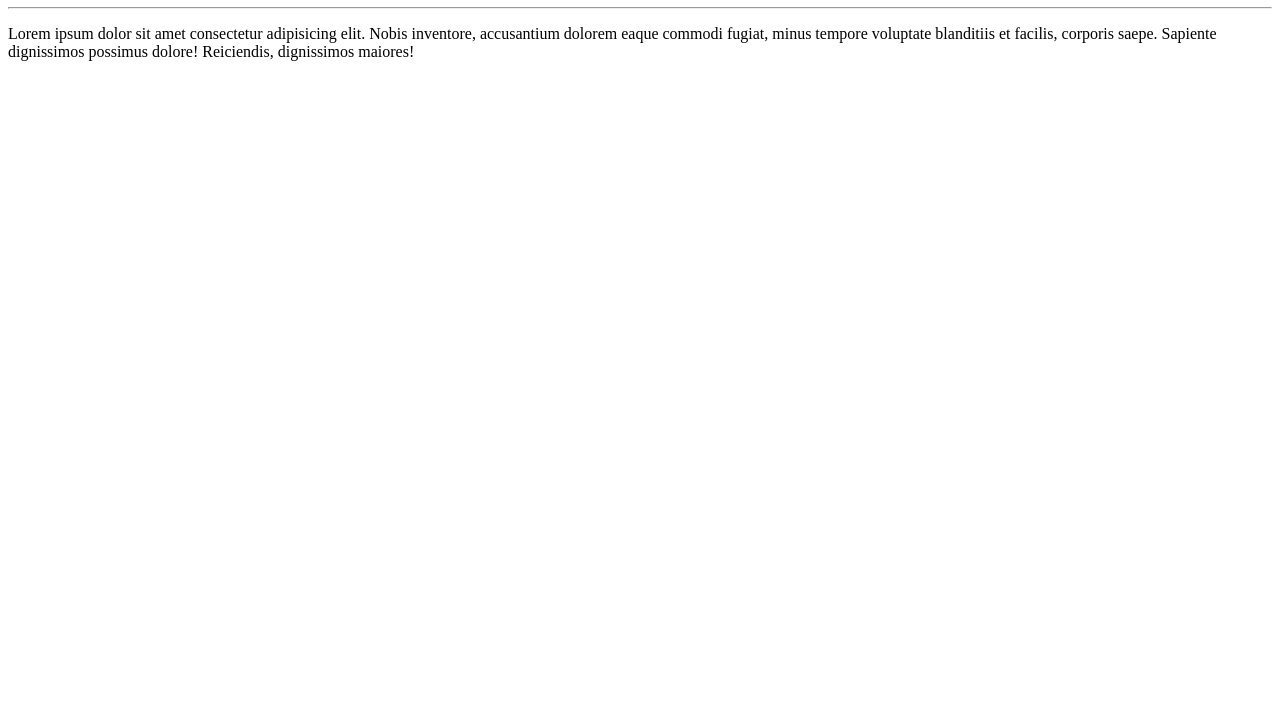
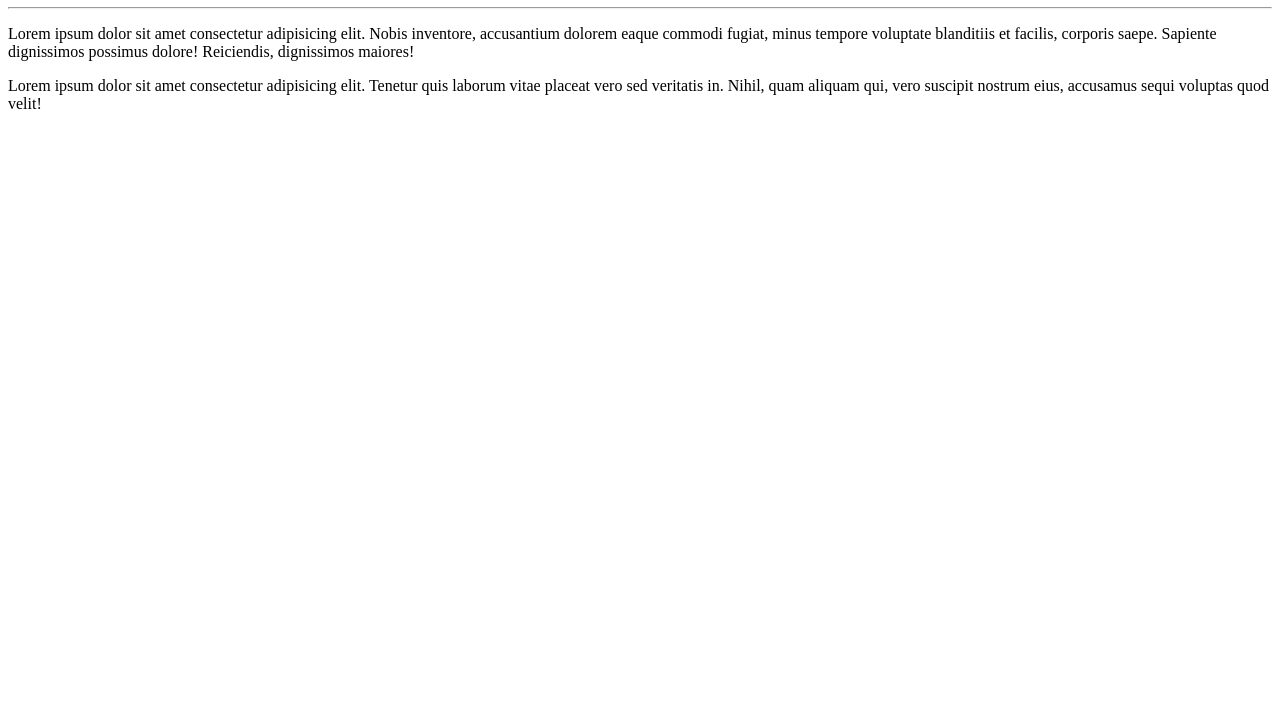
Before and after one commit to vini-duran/Hello-World, a plain HTML site: page site-exemplo/Index.html in a window 1280 px wide. Shown: the part 73-800 px from the top of the page. Drawn offline with Linux system fonts and the light colour scheme.

Commit message:
Adicionei um parrágrafo

```diff
--- a/site-exemplo/Index.html
+++ b/site-exemplo/Index.html
@@ -9,5 +9,6 @@
     <h1>Hello, World</h1>
     <hr>
     <p>Lorem ipsum dolor sit amet consectetur adipisicing elit. Nobis inventore, accusantium dolorem eaque commodi fugiat, minus tempore voluptate blanditiis et facilis, corporis saepe. Sapiente dignissimos possimus dolore! Reiciendis, dignissimos maiores!</p>
+    <p>Lorem ipsum dolor sit amet consectetur adipisicing elit. Tenetur quis laborum vitae placeat vero sed veritatis in. Nihil, quam aliquam qui, vero suscipit nostrum eius, accusamus sequi voluptas quod velit!</p>
 </body>
 </html>
```
